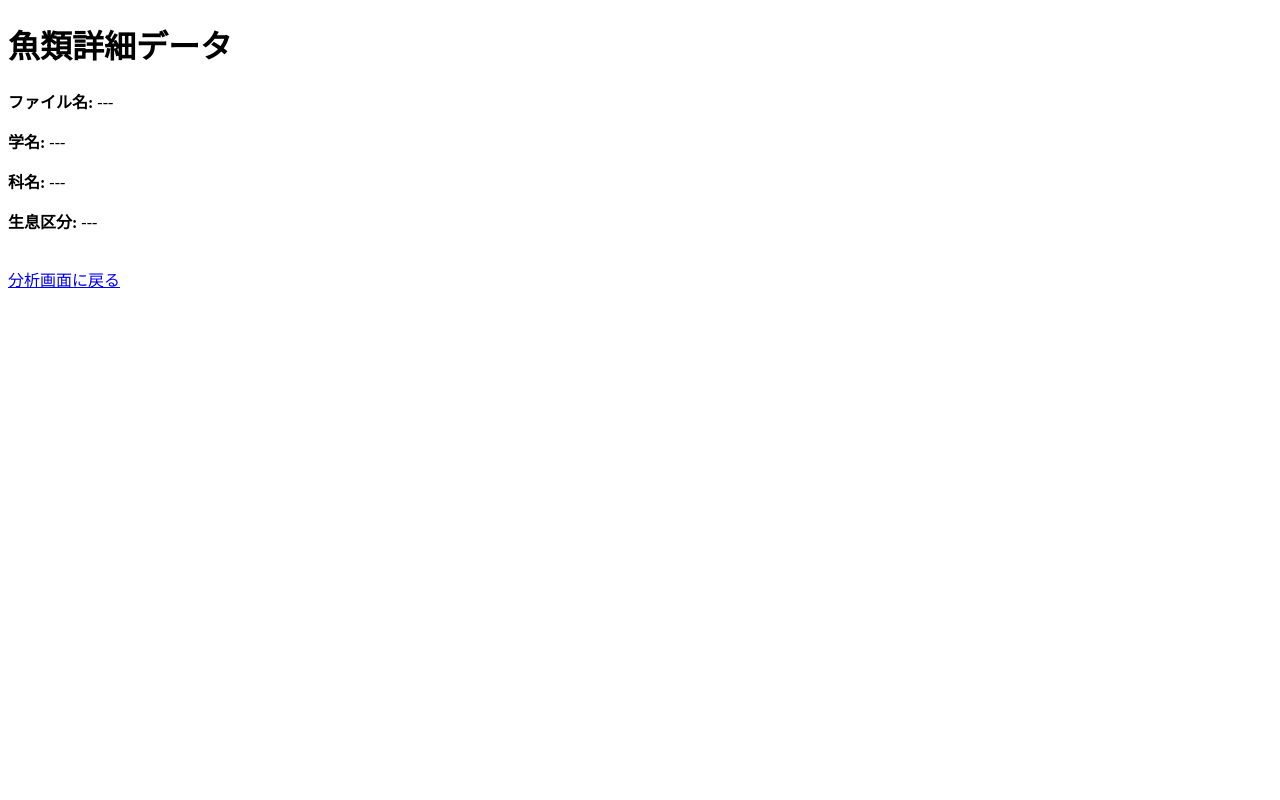
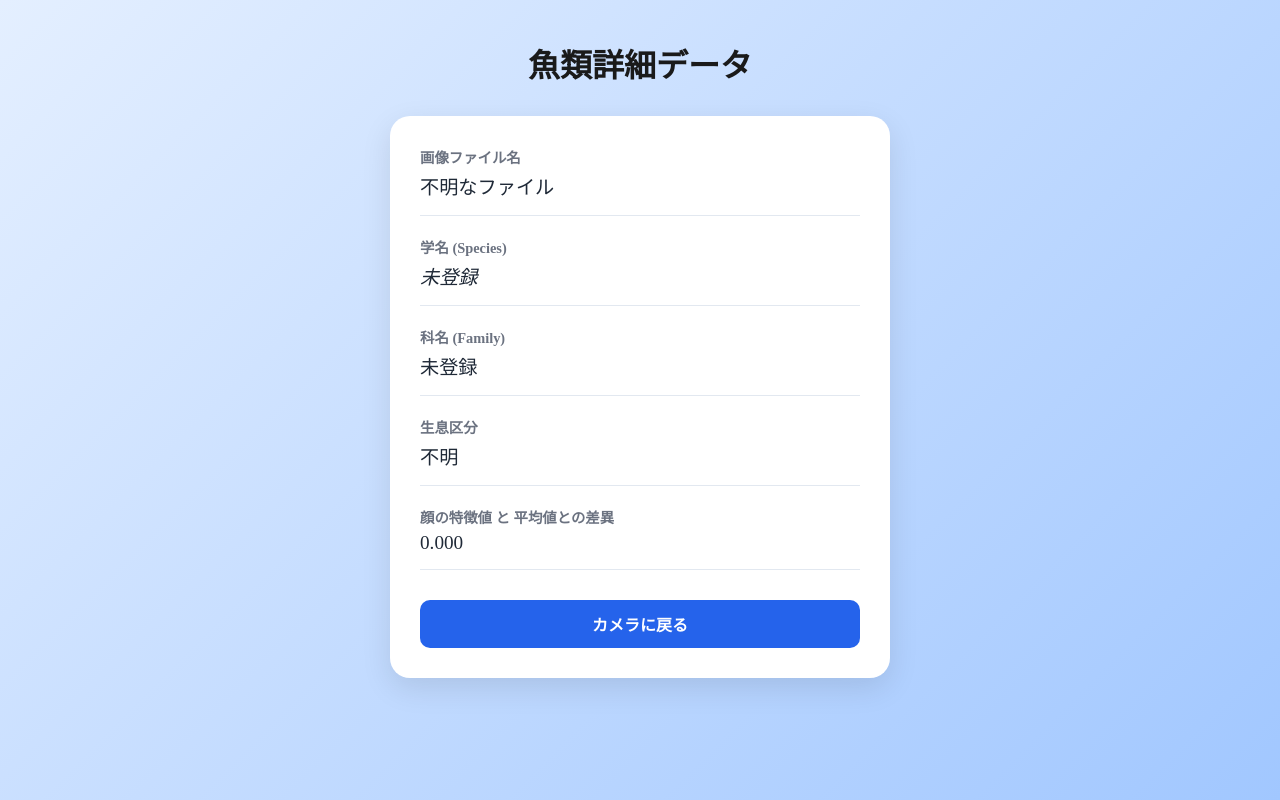
Before and after one commit to Yamato-Mizuno/fish-Web, a plain HTML site: page detail.html in a window 1280 px wide. Drawn offline with Linux system fonts and the light colour scheme; a web font is replaced by a local one.

Commit message:
変更_特徴量

```diff
--- a/detail.html
+++ b/detail.html
@@ -2,25 +2,165 @@
 <html lang="ja">
 <head>
     <meta charset="UTF-8">
-    <title>魚の詳細情報</title>
+    <meta name="viewport" content="width=device-width, initial-scale=1.0">
+    <title>うぉ！ - 魚類詳細データ</title>
+    <link rel="preconnect" href="https://fonts.googleapis.com">
+    <link rel="preconnect" href="https://fonts.gstatic.com" crossorigin>
+    <link href="https://fonts.googleapis.com/css2?family=Dela+Gothic+One&display=swap" rel="stylesheet">
+    <style>
+        * { box-sizing: border-box; margin: 0; padding: 0; }
+        body {
+            width: 100vw;
+            min-height: 100vh;
+            background: linear-gradient(135deg, #e4efff 0%, #a1c7ff 100%);
+            font-family: 'sans-serif';
+            display: flex;
+            flex-direction: column;
+            align-items: center;
+            padding: 40px 20px;
+        }
+        h1 {
+            font-family: 'Dela Gothic One', sans-serif;
+            color: #1a1a1a;
+            margin-bottom: 30px;
+        }
+        .card {
+            background: white;
+            padding: 30px;
+            border-radius: 20px;
+            box-shadow: 0 10px 30px rgba(0,0,0,0.1);
+            max-width: 500px;
+            width: 100%;
+        }
+        .info-group {
+            margin-bottom: 20px;
+            padding-bottom: 15px;
+            border-bottom: 1px solid #e2e8f0;
+        }
+        .info-label {
+            font-size: 0.9rem;
+            color: #6b7280;
+            font-weight: bold;
+            margin-bottom: 5px;
+        }
+        .info-value {
+            font-size: 1.2rem;
+            color: #1f2937;
+            font-weight: 500;
+        }
+        /* 差異表示用の装飾スタイル */
+        .diff-plus {
+            color: #dc2626; /* プラスは赤っぽく */
+            font-weight: bold;
+            margin-left: 10px;
+            font-size: 1rem;
+        }
+        .diff-minus {
+            color: #2563eb; /* マイナスは青っぽく */
+            font-weight: bold;
+            margin-left: 10px;
+            font-size: 1rem;
+        }
+        .diff-zero {
+            color: #059669; /* ぴったり同じは緑 */
+            font-weight: bold;
+            margin-left: 10px;
+            font-size: 1rem;
+        }
+        .back-btn {
+            display: block;
+            text-align: center;
+            margin-top: 30px;
+            background: #2563eb;
+            color: white;
+            text-decoration: none;
+            padding: 12px 30px;
+            border-radius: 10px;
+            font-weight: bold;
+            transition: background 0.2s;
+        }
+        .back-btn:hover { background: #1d4ed8; }
+    </style>
 </head>
 <body>
+
     <h1>魚類詳細データ</h1>
-    <p><strong>ファイル名:</strong> <span id="det-file"></span></p>
-    <p><strong>学名:</strong> <span id="det-species"></span></p>
-    <p><strong>科名:</strong> <span id="det-family"></span></p>
-    <p><strong>生息区分:</strong> <span id="det-habitat"></span></p>
 
-    <br>
-    <a href="fun.html">分析画面に戻る</a>
+    <div class="card">
+        <div class="info-group">
+            <div class="info-label">画像ファイル名</div>
+            <div id="det-filename" class="info-value">---</div>
+        </div>
+
+        <div class="info-group">
+            <div class="info-label">学名 (Species)</div>
+            <div id="det-species" class="info-value" style="font-style: italic;">---</div>
+        </div>
+
+        <div class="info-group">
+            <div class="info-label">科名 (Family)</div>
+            <div id="det-family" class="info-value">---</div>
+        </div>
+
+        <div class="info-group">
+            <div class="info-label">生息区分</div>
+            <div id="det-habitat" class="info-value">---</div>
+        </div>
+
+        <div class="info-group">
+            <div class="info-label">顔の特徴値 と 平均値との差異</div>
+            <div class="info-value">
+                <span id="det-face-value">---</span>
+                <span id="det-diff-value"></span>
+            </div>
+        </div>
+
+        <a href="fun.html" class="back-btn">カメラに戻る</a>
+    </div>
 
     <script>
-        // URLのパラメータを解析して画面に表示する
+        // URLのパラメータを解析
         const params = new URLSearchParams(window.location.search);
-        document.getElementById('det-file').textContent = params.get('filename') || '---';
-        document.getElementById('det-species').textContent = params.get('species') || '---';
-        document.getElementById('det-family').textContent = params.get('family') || '---';
-        document.getElementById('det-habitat').textContent = params.get('habitat') || '---';
+
+        const filename = params.get('filename') || '不明なファイル';
+        const species = params.get('species') || '未登録';
+        const family = params.get('family') || '未登録';
+        const habitat = params.get('habitat') || '不明';
+        const faceValue = parseFloat(params.get('face_value')) || 0;
+
+        // 画面の基本項目に流し込み
+        document.getElementById('det-filename').textContent = filename;
+        document.getElementById('det-species').textContent = species;
+        document.getElementById('det-family').textContent = family;
+        document.getElementById('det-habitat').textContent = habitat;
+        document.getElementById('det-face-value').textContent = faceValue.toFixed(3);
+
+        // 基準平均値の定義
+        const averages = {
+            "淡水魚": 0.997,
+            "海水魚": 0.998,
+            "回遊魚": 0.996
+        };
+
+        // 差異の計算と表示処理
+        const diffElement = document.getElementById('det-diff-value');
+
+        if (averages[habitat] !== undefined) {
+            const targetAverage = averages[habitat];
+            // JavaScriptの浮動小数点数の計算誤差を防ぐため、小数点第3位に丸める
+            const difference = parseFloat((faceValue - targetAverage).toFixed(3));
+
+            if (difference > 0) {
+                diffElement.textContent = `(平均 +${difference.toFixed(3)})`;
+                diffElement.className = "diff-plus";
+            } else if (difference < 0) {
+                diffElement.textContent = `(平均 ${difference.toFixed(3)})`; // マイナス符号は自動でつきます
+                diffElement.className = "diff-minus";
+            } else {
+                diffElement.textContent = `(平均と同じ)`;
+                diffElement.className = "diff-zero";
+            }
+        }
     </script>
 </body>
 </html>
```
Also changed, not shown: fun.html (+8 -8 lines).
